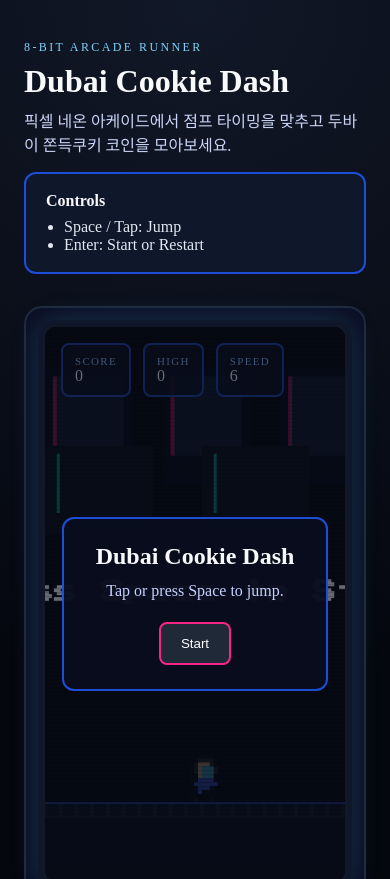
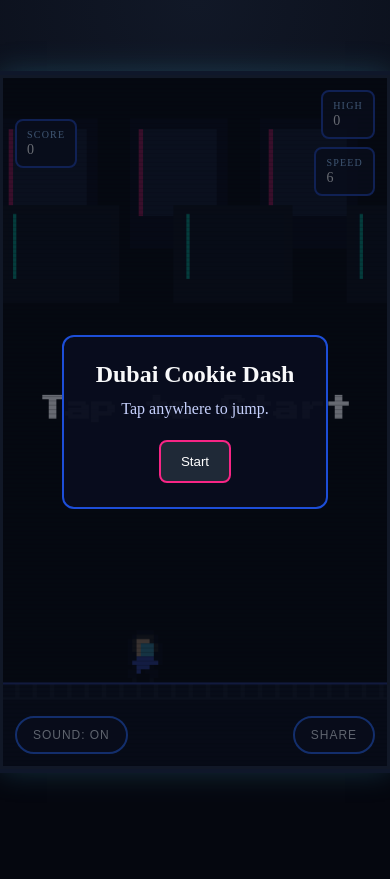
Before and after one commit to HariFatherKR/codex-game-1, a Next.js app: page / in a window 390 px wide. Shown: the top 879 px of the page. After the commit the page ends 844 px from the top, so only its background shows below. Built offline with nearby package versions, Linux system fonts and the light colour scheme.

Commit message:
Adjust game layout for dual aspect ratios

```diff
--- a/app/globals.css
+++ b/app/globals.css
@@ -7,6 +7,11 @@
 
 * {
   box-sizing: border-box;
+}
+
+html,
+body {
+  height: 100%;
 }
 
 body {
@@ -22,6 +27,7 @@ body {
   display: flex;
   flex-direction: column;
   gap: 32px;
+  min-height: 100svh;
 }
 
 .hero {
@@ -81,32 +87,60 @@ h1 {
   background: #0b0f24;
   padding: 16px;
   border: 2px solid #1e293b;
+  display: flex;
+  justify-content: center;
+  align-items: center;
 }
 
 .game-shell {
   position: relative;
   border-radius: 14px;
   overflow: hidden;
-  height: min(68vh, 560px);
-  min-height: 380px;
+  width: min(100%, 1100px);
+  aspect-ratio: 16 / 9;
+  max-height: 80vh;
   outline: none;
   border: 3px solid #111827;
   box-shadow: 0 0 0 4px #0f172a, 0 0 30px rgba(76, 201, 240, 0.25);
+  display: flex;
+  align-items: center;
+  justify-content: center;
+  touch-action: manipulation;
+  user-select: none;
 }
 
 .game-canvas {
-  width: 100%;
-  height: 100%;
   display: block;
 }
 
 .hud {
   position: absolute;
-  top: 16px;
-  left: 16px;
+  inset: 0;
   display: flex;
+  flex-direction: column;
+  justify-content: space-between;
   gap: 12px;
+  padding: 16px;
   z-index: 2;
+  pointer-events: none;
+}
+
+.hud-row {
+  display: flex;
+  align-items: center;
+  justify-content: space-between;
+  gap: 12px;
+}
+
+.hud-row-bottom {
+  align-items: flex-end;
+}
+
+.hud-stack {
+  display: flex;
+  flex-direction: column;
+  gap: 8px;
+  align-items: flex-end;
 }
 
 .hud-block {
@@ -114,6 +148,24 @@ h1 {
   padding: 10px 12px;
   border-radius: 8px;
   border: 2px solid #1e40af;
+}
+
+.hud-action {
+  pointer-events: auto;
+  background: rgba(10, 14, 32, 0.85);
+  border-radius: 999px;
+  border: 2px solid #2563eb;
+  color: #e2e8f0;
+  padding: 10px 16px;
+  font-size: 12px;
+  text-transform: uppercase;
+  letter-spacing: 0.08em;
+  cursor: pointer;
+}
+
+.hud-action:active,
+.hud-action:hover {
+  background: rgba(30, 64, 175, 0.35);
 }
 
 .hud-label {
@@ -183,3 +235,54 @@ h1 {
   color: #94a3b8;
   font-size: 0.9rem;
 }
+
+@media (max-width: 767px) {
+  body {
+    overflow: hidden;
+  }
+
+  .page {
+    padding: 0;
+    max-width: 100%;
+    gap: 0;
+  }
+
+  .hero,
+  .footer {
+    display: none;
+  }
+
+  .game-section {
+    padding: 0;
+    border: none;
+    border-radius: 0;
+    background: transparent;
+    min-height: 100svh;
+  }
+
+  .game-shell {
+    width: min(100vw, calc(100svh * 9 / 16));
+    height: min(100svh, calc(100vw * 16 / 9));
+    border-radius: 0;
+    max-height: none;
+  }
+
+  .game-shell[data-mode='mobile'] .hud {
+    padding: calc(12px + env(safe-area-inset-top))
+      calc(12px + env(safe-area-inset-right))
+      calc(12px + env(safe-area-inset-bottom))
+      calc(12px + env(safe-area-inset-left));
+  }
+
+  .game-shell[data-mode='mobile'] .hud-block {
+    padding: 8px 10px;
+  }
+
+  .game-shell[data-mode='mobile'] .hud-label {
+    font-size: 10px;
+  }
+
+  .game-shell[data-mode='mobile'] .hud-value {
+    font-size: 14px;
+  }
+}
--- a/app/layout.tsx
+++ b/app/layout.tsx
@@ -1,4 +1,4 @@
-import type { Metadata } from 'next';
+import type { Metadata, Viewport } from 'next';
 import { Press_Start_2P } from 'next/font/google';
 import './globals.css';
 
@@ -13,6 +13,12 @@ export const metadata: Metadata = {
   description: 'A fast-paced infinite runner built with Next.js.'
 };
 
+export const viewport: Viewport = {
+  width: 'device-width',
+  initialScale: 1,
+  viewportFit: 'cover'
+};
+
 export default function RootLayout({ children }: { children: React.ReactNode }) {
   return (
     <html lang="en">
--- a/components/GameCanvas.tsx
+++ b/components/GameCanvas.tsx
@@ -1,14 +1,7 @@
 'use client';
 
-import { useEffect, useRef, useState } from 'react';
-import {
-  COIN_MAX_GAP,
-  COIN_MIN_GAP,
-  GAME_HEIGHT,
-  GAME_WIDTH,
-  OBSTACLE_MAX_GAP,
-  OBSTACLE_MIN_GAP
-} from '@/lib/game/constants';
+import { useEffect, useMemo, useRef, useState } from 'react';
+import { getGameConfig, type GameMode } from '@/lib/game/config';
 import {
   checkCoinCollision,
   checkRectCollision,
@@ -39,8 +32,10 @@ export default function GameCanvas() {
   const speedRef = useRef<number>(resetSpeed());
   const scoreRef = useRef<number>(0);
   const statusRef = useRef<GameStatus>('READY');
-  const coinTimerRef = useRef<number>(randomRange(COIN_MIN_GAP, COIN_MAX_GAP));
-  const obstacleTimerRef = useRef<number>(randomRange(OBSTACLE_MIN_GAP, OBSTACLE_MAX_GAP));
+  const [mode, setMode] = useState<GameMode>('desktop');
+  const config = useMemo(() => getGameConfig(mode), [mode]);
+  const coinTimerRef = useRef<number>(randomRange(config.coinMinGap, config.coinMaxGap));
+  const obstacleTimerRef = useRef<number>(randomRange(config.obstacleMinGap, config.obstacleMaxGap));
   const hudTimerRef = useRef<number>(0);
   const lastObstacleTypeRef = useRef<Obstacle['type'] | null>(null);
   const backgroundOffsetRef = useRef<number>(0);
@@ -50,16 +45,17 @@ export default function GameCanvas() {
   const [highScore, setHighScore] = useState(0);
   const [speedDisplay, setSpeedDisplay] = useState<number>(Math.round(speedRef.current));
   const [status, setStatus] = useState<GameStatus>('READY');
+  const [soundEnabled, setSoundEnabled] = useState(true);
 
   const resetGame = (canvas: HTMLCanvasElement) => {
     const groundY = getGroundY(canvas.height);
-    playerRef.current = createPlayer(groundY);
+    playerRef.current = createPlayer(groundY, config);
     coinsRef.current = [];
     obstaclesRef.current = [];
     speedRef.current = resetSpeed();
     scoreRef.current = 0;
-    coinTimerRef.current = randomRange(COIN_MIN_GAP, COIN_MAX_GAP);
-    obstacleTimerRef.current = randomRange(OBSTACLE_MIN_GAP, OBSTACLE_MAX_GAP);
+    coinTimerRef.current = randomRange(config.coinMinGap, config.coinMaxGap);
+    obstacleTimerRef.current = randomRange(config.obstacleMinGap, config.obstacleMaxGap);
     lastObstacleTypeRef.current = null;
     backgroundOffsetRef.current = 0;
     animationTimeRef.current = 0;
@@ -109,12 +105,40 @@ export default function GameCanvas() {
     if (!player) {
       return;
     }
-    jumpPlayer(player);
+    jumpPlayer(player, config);
   };
 
   useEffect(() => {
     setHighScore(readHighScore());
   }, []);
+
+  useEffect(() => {
+    const media = window.matchMedia('(max-width: 767px)');
+    const updateMode = () => {
+      setMode(media.matches ? 'mobile' : 'desktop');
+    };
+    updateMode();
+    if (media.addEventListener) {
+      media.addEventListener('change', updateMode);
+    } else {
+      media.addListener(updateMode);
+    }
+    return () => {
+      if (media.addEventListener) {
+        media.removeEventListener('change', updateMode);
+      } else {
+        media.removeListener(updateMode);
+      }
+    };
+  }, []);
+
+  useEffect(() => {
+    const canvas = canvasRef.current;
+    if (!canvas) {
+      return;
+    }
+    resetGame(canvas);
+  }, [config]);
 
   useEffect(() => {
     const canvas = canvasRef.current;
@@ -131,9 +155,12 @@ export default function GameCanvas() {
       if (!parent) {
         return;
       }
+      canvas.width = config.baseWidth;
+      canvas.height = config.baseHeight;
       const { width, height } = parent.getBoundingClientRect();
-      canvas.width = width;
-      canvas.height = height;
+      const scale = Math.min(width / config.baseWidth, height / config.baseHeight);
+      canvas.style.width = `${config.baseWidth * scale}px`;
+      canvas.style.height = `${config.baseHeight * scale}px`;
       if (!playerRef.current) {
         resetGame(canvas);
       } else {
@@ -176,12 +203,12 @@ export default function GameCanvas() {
         obstacleTimerRef.current -= delta;
 
         if (coinTimerRef.current <= 0) {
-          coinsRef.current.push(createCoin(canvas.width, groundY));
-          coinTimerRef.current = randomRange(COIN_MIN_GAP, COIN_MAX_GAP);
+          coinsRef.current.push(createCoin(canvas.width, groundY, config));
+          coinTimerRef.current = randomRange(config.coinMinGap, config.coinMaxGap);
         }
         if (obstacleTimerRef.current <= 0) {
           const lastObstacle = obstaclesRef.current[obstaclesRef.current.length - 1];
-          const minDistance = 180;
+          const minDistance = config.obstacleMinDistance;
           if (!lastObstacle || lastObstacle.x < canvas.width - minDistance) {
             const nextObstacle = createObstacle(
               canvas.width,
@@ -191,8 +218,8 @@ export default function GameCanvas() {
             obstaclesRef.current.push(nextObstacle);
             lastObstacleTypeRef.current = nextObstacle.type;
           }
-          const minGap = Math.max(0.9, OBSTACLE_MIN_GAP - speedRef.current * 0.02);
-          const maxGap = Math.max(1.4, OBSTACLE_MAX_GAP - speedRef.current * 0.02);
+          const minGap = Math.max(0.9, config.obstacleMinGap - speedRef.current * 0.02);
+          const maxGap = Math.max(1.4, config.obstacleMaxGap - speedRef.current * 0.02);
           obstacleTimerRef.current = randomRange(minGap, maxGap);
         }
 
@@ -254,7 +281,8 @@ export default function GameCanvas() {
         });
 
         if (statusRef.current === 'READY') {
-          drawOverlay('Press Space to Start', canvas, context);
+          const readyMessage = mode === 'mobile' ? 'Tap to Start' : 'Press Space to Start';
+          drawOverlay(readyMessage, canvas, context);
         }
         if (statusRef.current === 'GAME_OVER') {
           drawOverlay('Game Over', canvas, context);
@@ -283,11 +311,12 @@ export default function GameCanvas() {
         cancelAnimationFrame(frameRef.current);
       }
     };
-  }, [highScore]);
+  }, [highScore, config, mode]);
 
   return (
     <div
       className="game-shell"
+      data-mode={mode}
       role="button"
       tabIndex={0}
       onPointerDown={handleJump}
@@ -299,10 +328,12 @@ export default function GameCanvas() {
       }}
     >
       <div className="hud">
+        <div className="hud-row hud-row-top">
           <div className="hud-block">
             <span className="hud-label">Score</span>
             <span className="hud-value">{score}</span>
           </div>
+          <div className="hud-stack">
             <div className="hud-block">
               <span className="hud-label">High</span>
               <span className="hud-value">{highScore}</span>
@@ -312,9 +343,50 @@ export default function GameCanvas() {
               <span className="hud-value">{speedDisplay}</span>
             </div>
           </div>
-      <canvas ref={canvasRef} className="game-canvas" width={GAME_WIDTH} height={GAME_HEIGHT} />
+        </div>
+        <div className="hud-row hud-row-bottom">
+          <button
+            type="button"
+            className="hud-action"
+            onPointerDown={(event) => event.stopPropagation()}
+            onClick={(event) => {
+              event.stopPropagation();
+              setSoundEnabled((prev) => !prev);
+            }}
+          >
+            Sound: {soundEnabled ? 'On' : 'Off'}
+          </button>
+          <button
+            type="button"
+            className="hud-action"
+            onPointerDown={(event) => event.stopPropagation()}
+            onClick={(event) => {
+              event.stopPropagation();
+              if (navigator.share) {
+                void navigator
+                  .share({
+                    title: 'Dubai Cookie Dash',
+                    text: 'Jump into Dubai Cookie Dash!',
+                    url: window.location.href
+                  })
+                  .catch(() => undefined);
+              } else {
+                window.navigator.clipboard?.writeText(window.location.href);
+              }
+            }}
+          >
+            Share
+          </button>
+        </div>
+      </div>
+      <canvas
+        ref={canvasRef}
+        className="game-canvas"
+        width={config.baseWidth}
+        height={config.baseHeight}
+      />
       {status === 'GAME_OVER' ? (
-        <div className="overlay">
+        <div className="overlay" onPointerDown={(event) => event.stopPropagation()}>
           <div className="overlay-panel">
             <h2>Game Over</h2>
             <p>Score: {score}</p>
@@ -327,10 +399,10 @@ export default function GameCanvas() {
         </div>
       ) : null}
       {status === 'READY' ? (
-        <div className="overlay">
+        <div className="overlay" onPointerDown={(event) => event.stopPropagation()}>
           <div className="overlay-panel">
             <h2>Dubai Cookie Dash</h2>
-            <p>Tap or press Space to jump.</p>
+            <p>{mode === 'mobile' ? 'Tap anywhere to jump.' : 'Tap or press Space to jump.'}</p>
             <button type="button" onClick={startGame}>
               Start
             </button>
--- /dev/null
+++ b/lib/game/config.ts
@@ -0,0 +1,54 @@
+import {
+  COIN_MAX_GAP,
+  COIN_MIN_GAP,
+  JUMP_FORCE,
+  OBSTACLE_MAX_GAP,
+  OBSTACLE_MIN_GAP
+} from './constants';
+
+export type GameMode = 'mobile' | 'desktop';
+
+export type GameConfig = {
+  mode: GameMode;
+  baseWidth: number;
+  baseHeight: number;
+  playerX: number;
+  jumpForce: number;
+  coinLifts: number[];
+  obstacleMinDistance: number;
+  obstacleMinGap: number;
+  obstacleMaxGap: number;
+  coinMinGap: number;
+  coinMaxGap: number;
+};
+
+const DESKTOP_CONFIG: GameConfig = {
+  mode: 'desktop',
+  baseWidth: 960,
+  baseHeight: 540,
+  playerX: 180,
+  jumpForce: JUMP_FORCE,
+  coinLifts: [60, 110],
+  obstacleMinDistance: 180,
+  obstacleMinGap: OBSTACLE_MIN_GAP,
+  obstacleMaxGap: OBSTACLE_MAX_GAP,
+  coinMinGap: COIN_MIN_GAP,
+  coinMaxGap: COIN_MAX_GAP
+};
+
+const MOBILE_CONFIG: GameConfig = {
+  mode: 'mobile',
+  baseWidth: 360,
+  baseHeight: 640,
+  playerX: 110,
+  jumpForce: Math.round(JUMP_FORCE * 1.1),
+  coinLifts: [70, 140, 210],
+  obstacleMinDistance: 230,
+  obstacleMinGap: OBSTACLE_MIN_GAP + 0.15,
+  obstacleMaxGap: OBSTACLE_MAX_GAP + 0.15,
+  coinMinGap: COIN_MIN_GAP,
+  coinMaxGap: COIN_MAX_GAP
+};
+
+export const getGameConfig = (mode: GameMode): GameConfig =>
+  mode === 'mobile' ? MOBILE_CONFIG : DESKTOP_CONFIG;
--- a/lib/game/engine.ts
+++ b/lib/game/engine.ts
@@ -6,20 +6,19 @@ import {
   CAR_OBSTACLE,
   GROUND_HEIGHT,
   GRAVITY,
-  JUMP_FORCE,
   MAX_SPEED,
   PLAYER_HEIGHT,
   PLAYER_WIDTH,
   SCOOTER_OBSTACLE,
-  PLAYER_X,
   SPEED_RAMP
 } from './constants';
+import type { GameConfig } from './config';
 import type { Coin, GameSnapshot, Obstacle, Player } from './types';
 
 let objectId = 0;
 
-export const createPlayer = (groundY: number): Player => ({
-  x: PLAYER_X,
+export const createPlayer = (groundY: number, config: GameConfig): Player => ({
+  x: config.playerX,
   y: groundY - PLAYER_HEIGHT,
   width: PLAYER_WIDTH,
   height: PLAYER_HEIGHT,
@@ -29,11 +28,11 @@ export const createPlayer = (groundY: number): Player => ({
 
 export const getGroundY = (height: number): number => height - GROUND_HEIGHT;
 
-export const jumpPlayer = (player: Player): void => {
+export const jumpPlayer = (player: Player, config: GameConfig): void => {
   if (!player.isGrounded) {
     return;
   }
-  player.velocityY = -JUMP_FORCE;
+  player.velocityY = -config.jumpForce;
   player.isGrounded = false;
 };
 
@@ -53,8 +52,9 @@ export const increaseSpeed = (speed: number, deltaSeconds: number): number => {
   return Math.min(next, MAX_SPEED);
 };
 
-export const createCoin = (canvasWidth: number, groundY: number): Coin => {
-  const lift = Math.random() > 0.5 ? 110 : 60;
+export const createCoin = (canvasWidth: number, groundY: number, config: GameConfig): Coin => {
+  const lifts = config.coinLifts;
+  const lift = lifts[Math.floor(Math.random() * lifts.length)] ?? lifts[0];
   return {
     id: objectId++,
     x: canvasWidth + 40,
```
Lines whose indentation alone changed are shown as unchanged.
